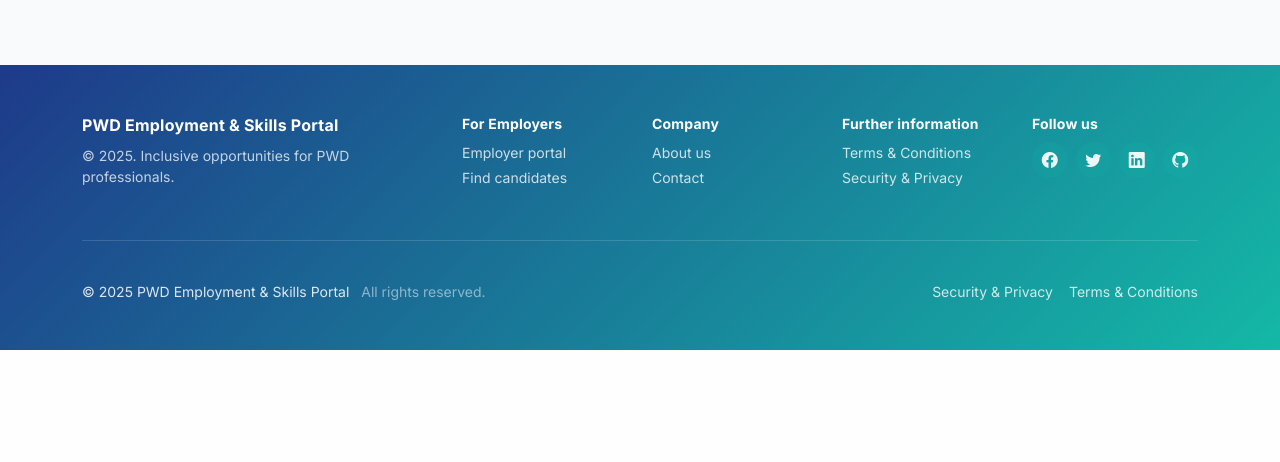
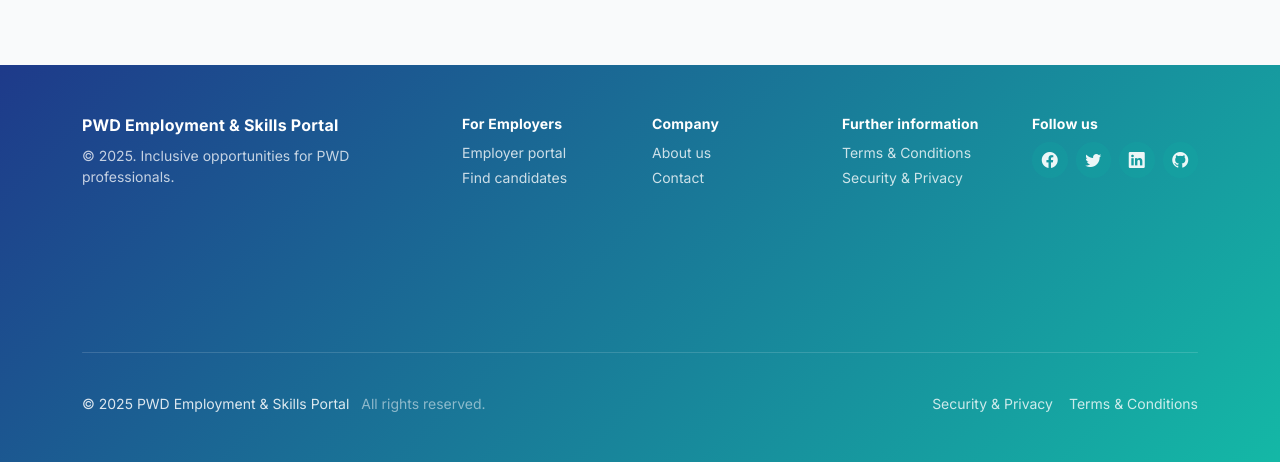
Before and after one commit to Dayether/pwdjs, a PHP site: page /index.php in a window 1280 px wide. Shown: the part 1923-2385 px from the top of the page. Before the commit the page ends 2273 px from the top, so only its background shows below. Run offline with PHP 8.4, Linux system fonts and the light colour scheme; data comes from the database, SQL or seed files in the repository.

Commit message:
test footer spacing

```diff
--- a/includes/footer.php
+++ b/includes/footer.php
@@ -121,7 +121,7 @@
                 height: 1px;
                 background: rgba(255, 255, 255, .14);
                 /* Increased vertical spacing between sections */
-                margin: 3rem 0 2.5rem;
+                margin: 10rem 0 2.5rem;
                 border-radius: 1rem;
             }
 
```
